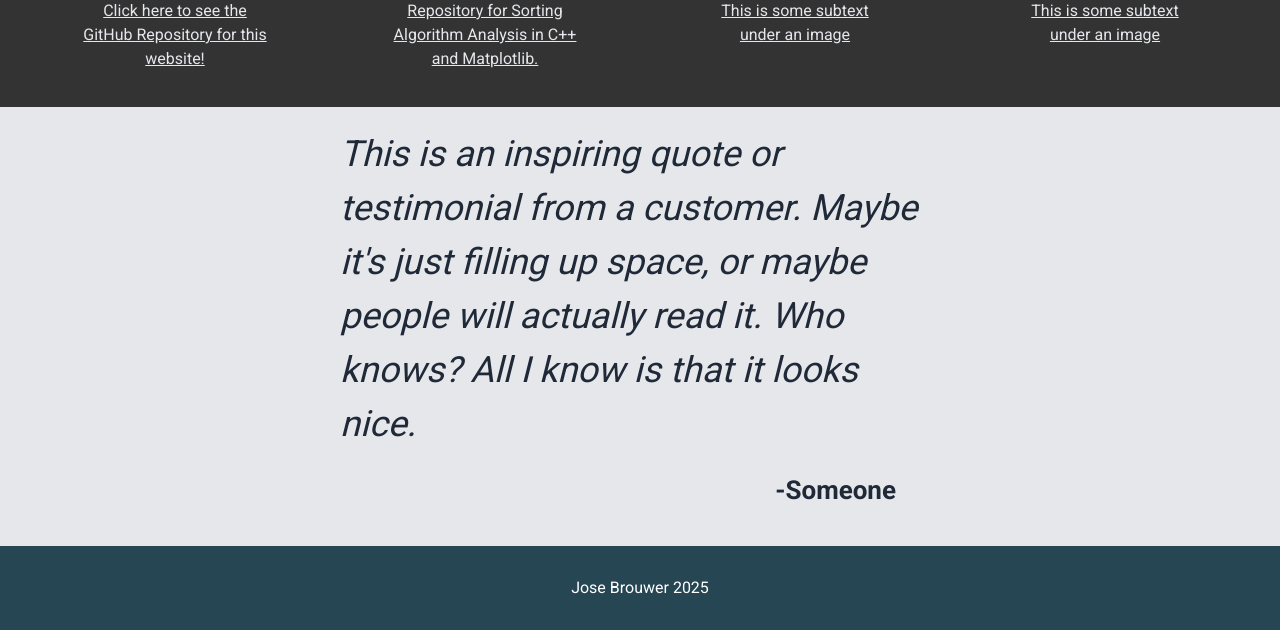
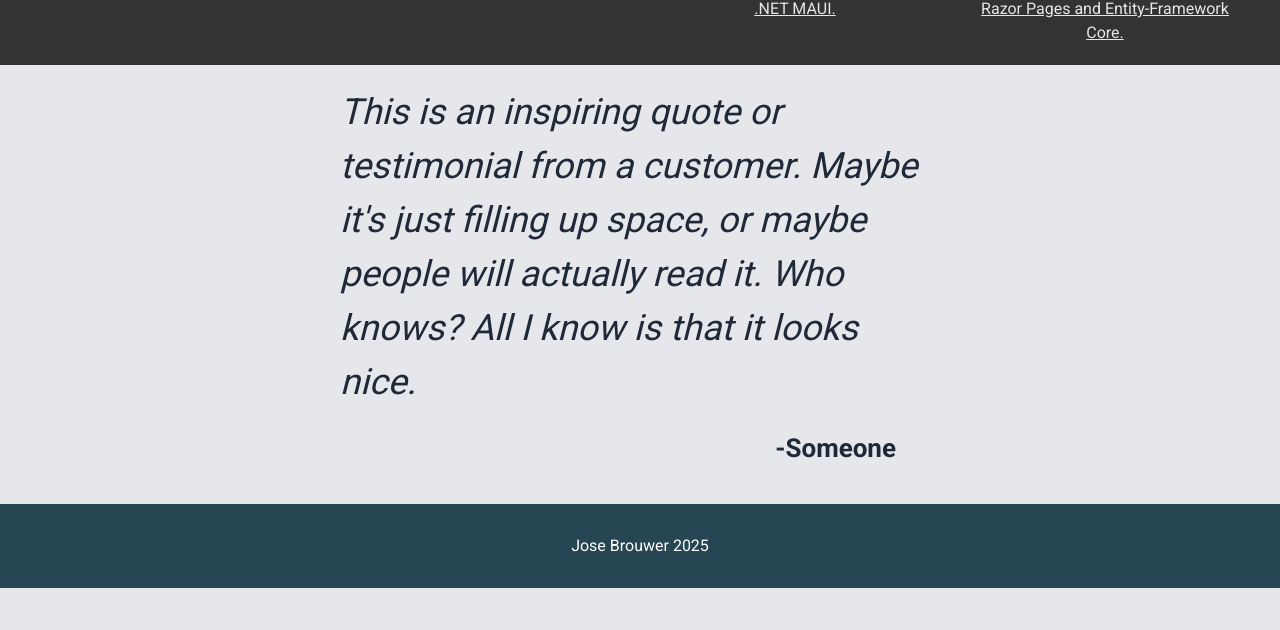
Before and after one commit to JoseBrouwer/josebrouwer.me, a Flask app: page /land in a window 1280 px wide. Shown: the part 787-1417 px from the top of the page. After the commit the page ends 1375 px from the top, so only its background shows below. Run offline with Flask 3, Linux system fonts and the light colour scheme.

Commit message:
LMS and ExcelParsing projects included

```diff
--- a/static/landing.css
+++ b/static/landing.css
@@ -109,11 +109,11 @@ header {
     border: 3px solid #3882f6;
     border-radius: 10%;
     width: 300px;
-    height: 300px;
+    height: 250px;
 }
 .gallery-text {
     color: #e5e7eb;
-    max-width: 190px;
+    max-width: 250px;
     text-align: center;
     text-decoration: underline;
 }
--- a/templates/landing.html
+++ b/templates/landing.html
@@ -30,15 +30,15 @@
                 </div>
                 <div class="gallery-item">
                     <img class="gallery-image" src="../static/All Microseconds - No Insertion Sort.png">
-                    <p class="gallery-text">Repository for Sorting Algorithm Analysis in C++ and Matplotlib.</p>
+                    <a href="https://github.com/JoseBrouwer/Sorting-Complexity" target="_blank" class="gallery-text">Repository for Sorting Algorithm Analysis in C++ and Matplotlib.</a>
                 </div>
                 <div class="gallery-item">
-                    <img class="gallery-image" src="images/beach.jpg">
-                    <p class="gallery-text">This is some subtext under an image</p>
+                    <img class="gallery-image" src="../static/LMS.png">
+                    <a href="https://github.com/JoseBrouwer/Learning-Management-System" target="_blank" class="gallery-text">Repository for a Learning Management System in C# and .NET MAUI.</a>
                 </div>
                 <div class="gallery-item">
-                    <img class="gallery-image" src="images/beach.jpg">
-                    <p class="gallery-text">This is some subtext under an image</p>
+                    <img class="gallery-image" src="../static/ExcelParsing.png">
+                    <a href="https://github.com/JoseBrouwer/MVC-ExcelParsing-App" target="_blank" class="gallery-text">Parse Excel sheets for sorting, search, and pagination using C#, Razor Pages and Entity-Framework Core.</a>
                 </div>
             </div>
 
```
Also changed, not shown: static/ExcelParsing.png (added), static/LMS.png (added).
